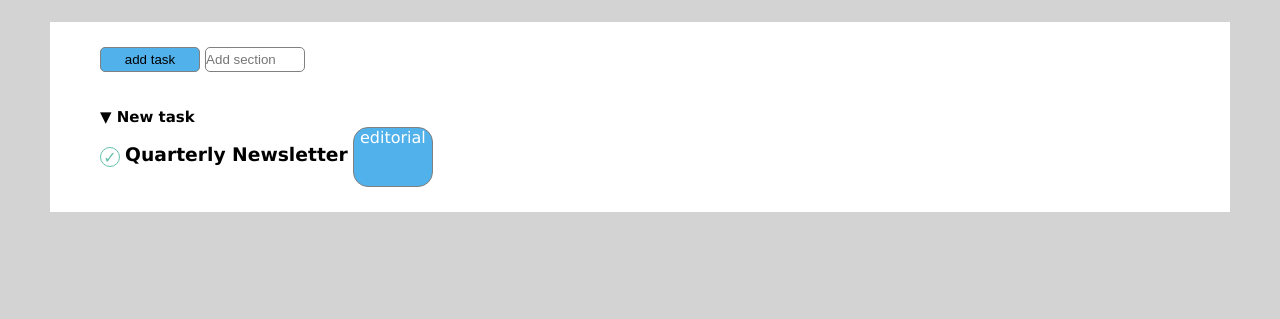
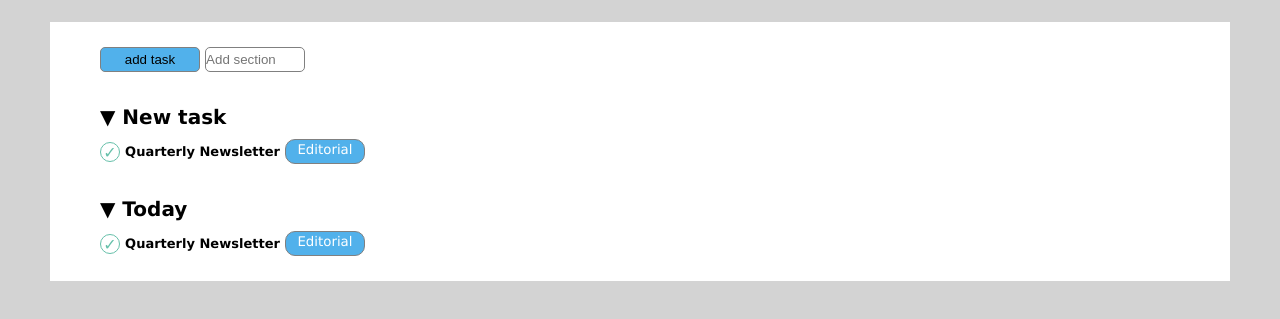
Before and after one commit to EligioBiasi/html-css-toboolist, a plain HTML site: page index.html in a window 1280 px wide. Shown: the part 53-372 px from the top of the page. Drawn offline with Linux system fonts and the light colour scheme.

Commit message:
first section

```diff
--- a/index.html
+++ b/index.html
@@ -25,7 +25,14 @@
             <h2 class="top-margin">&#9660; New task</h2>
             <div class="done">&#10003;</div>
             <h3>Quarterly Newsletter</h3>
-            <div class="notification-button blue">editorial</div>
+            <div class="notification-button blue">Editorial</div>
+        </section>
+
+        <section class="line-height">
+            <h2 class="top-margin">&#9660; Today</h2>
+            <div class="done">&#10003;</div>
+            <h3>Quarterly Newsletter</h3>
+            <div class="notification-button blue">Editorial</div>
         </section>
 
     </main>
--- a/style.css
+++ b/style.css
@@ -25,6 +25,12 @@ h1{
     font-size: 25px;
 }
 
+h3{
+    display: inline-block;
+    margin-top: 15px;
+    font-size: small;
+}
+
 main{
     margin: 25px 50px;
     background-color: white;
@@ -48,7 +54,7 @@ main{
 }
 .top-margin{
    margin-top: 35px;
-   font-size: 15px;
+   font-size: 20px;
 }
 
 .done{
@@ -62,18 +68,15 @@ main{
     vertical-align: middle;
 }
 
-h3{
-    display: inline-block;
-    margin-top: 15px;
-}
 
 .notification-button{
-    height: 60px;
+    height: 25px;
     width: 80px;
-    border-radius: 15px;
+    border-radius: 10px;
     display: inline-block;
     border: 1px solid grey;
     color: white;
+    vertical-align: middle;
     text-align: center;
-    vertical-align: middle;
+    font-size: smaller;
 }
```
